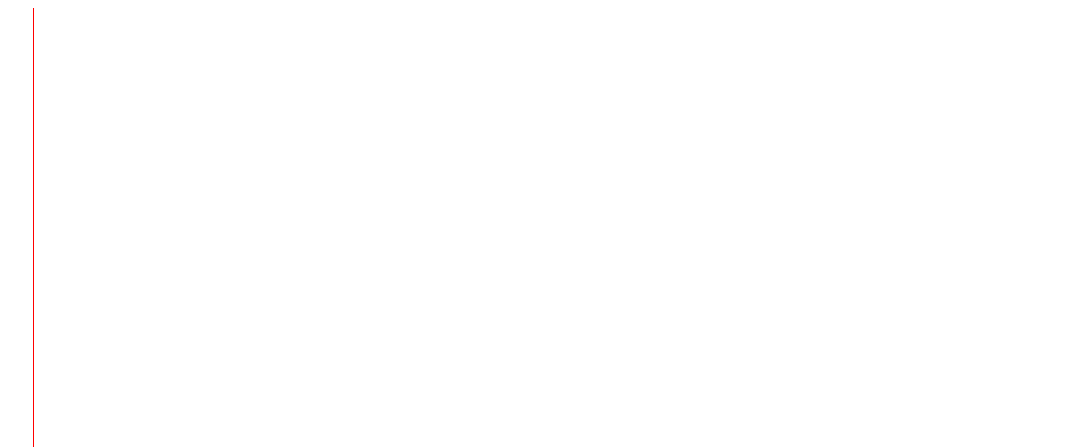
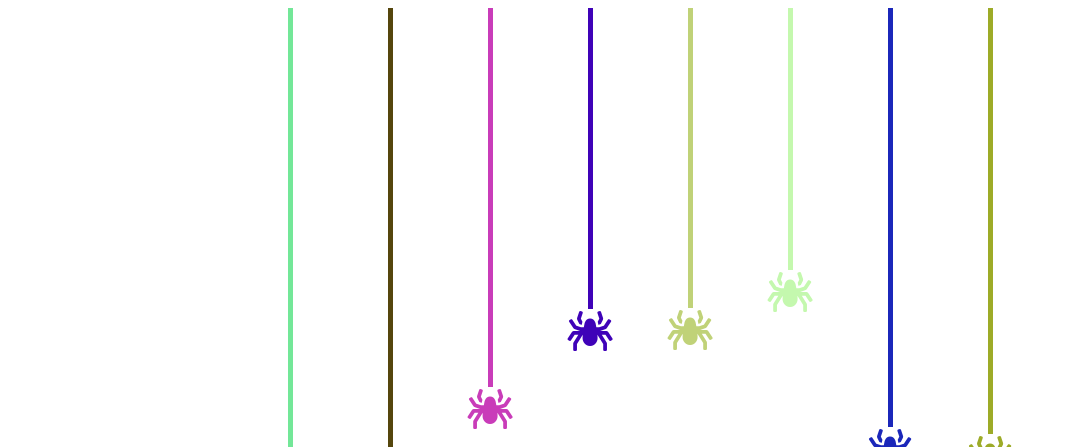
Before and after one commit to kawmra/css-spider, a website built with Parcel: page src/index.html in a window 1280 px wide. Shown: the top 447 px of the page, without its empty margins (0-1065 px from the left). Built offline with nearby package versions, Linux system fonts and the light colour scheme.

Commit message:
Spider 🕷️

```diff
--- a/package.json
+++ b/package.json
@@ -7,6 +7,7 @@
     "parcel-bundler": "^1.10.3"
   },
   "devDependencies": {
-    "sass": "^1.15.1"
+    "sass": "^1.15.1",
+    "typescript": "^3.1.6"
   }
 }
--- a/src/css/main.scss
+++ b/src/css/main.scss
@@ -1,28 +1,42 @@
+.spiders {
+    display: flex;
+    justify-content: center;
+}
+
 .spider {
     display: flex;
     position: relative;
-    width: 50px;
-    height: 500px;
+    width: 100px;
     flex-direction: column;
 
     .spider-string {
-        width: 1px;
+        width: 5px;
         flex: 1;
-        background-color: #f00;
         margin: 0 auto;
     }
 
     .spider-body {
-        font-size: 3em;
+        font-size: 2.5em;
         text-align: center;
     }
 
-    &:hover .spider-string {
-        animation: spider 2s normal forwards;
+    &.animating .spider-string {
+        animation:
+            shorten 2s normal 0s forwards,
+            extend 2s normal 6s forwards;
     }
 }
 
-@keyframes spider {
+@keyframes extend {
+    0% {
+        flex: 0;
+    }
+    100% {
+        flex: 1;
+    }
+}
+
+@keyframes shorten {
     0% {
         flex: 1;
     }
--- a/src/index.html
+++ b/src/index.html
@@ -3,13 +3,13 @@
 
 <head>
   <link rel="stylesheet" type="text/css" href="css/main.scss">
+  <link rel="stylesheet" href="https://use.fontawesome.com/releases/v5.5.0/css/all.css" integrity="sha384-B4dIYHKNBt8Bc12p+WXckhzcICo0wtJAoU8YZTY5qE0Id1GSseTk6S+L3BlXeVIU"
+    crossorigin="anonymous">
 </head>
 
 <body>
-  <div class="spider">
-    <div class="spider-string"></div>
-    <div class="spider-body">🕷️</div>
-  </div>
+  <div class="spiders"></div>
+  <script src="js/main.ts"></script>
 </body>
 
 </html>
--- /dev/null
+++ b/src/js/main.ts
@@ -0,0 +1,45 @@
+const MIN_HEIGHT = 200
+const MAX_HEIGHT = 600
+const SPIDERS_COUNT = 8
+
+const spiders = document.querySelector('.spiders')
+console.log(spiders)
+for (var i = 0; i < SPIDERS_COUNT; i++) {
+    spiders.appendChild(createSpider())
+}
+
+function createSpider(): HTMLElement {
+    const color = `#${createRandomColorHex()}`
+    const spiderString = createElement('spider-string')
+    spiderString.style.backgroundColor = color
+    const spiderBody = createElement('spider-body')
+    spiderBody.innerHTML = '<i class="fas fa-spider"></i>'
+    const spider = createElement('spider')
+    spider.style.color = color
+    spider.style.height = `${Math.random() * (MAX_HEIGHT - MIN_HEIGHT) + MIN_HEIGHT}px`
+    spider.appendChild(spiderString)
+    spider.appendChild(spiderBody)
+    setListeners(spider)
+    return spider
+}
+
+function createElement(className: string): HTMLElement {
+    const e = document.createElement('div')
+    e.classList.add(className)
+    return e
+}
+
+function setListeners(spider: HTMLElement) {
+    spider.addEventListener('mouseenter', (e) => {
+        if (!spider.classList.contains('animating')) {
+            spider.classList.add('animating')
+            setTimeout(() => {
+                spider.classList.remove('animating')
+            }, 8000)
+        }
+    })
+}
+
+function createRandomColorHex(): string {
+    return ('00000' + (Math.random() * 0xffffff).toString(16)).slice(-6)
+}
```
Also changed, not shown: 1 other file.
